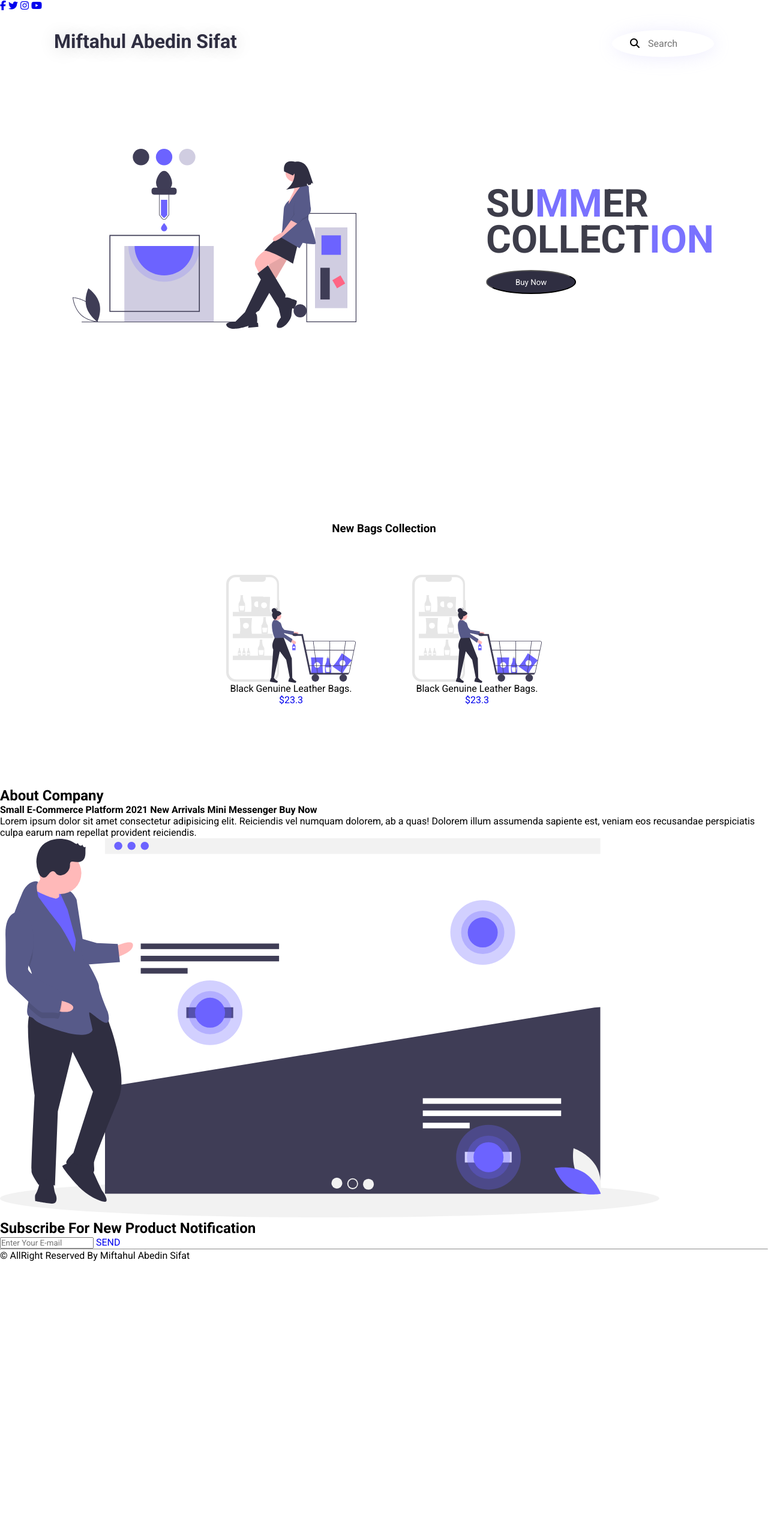
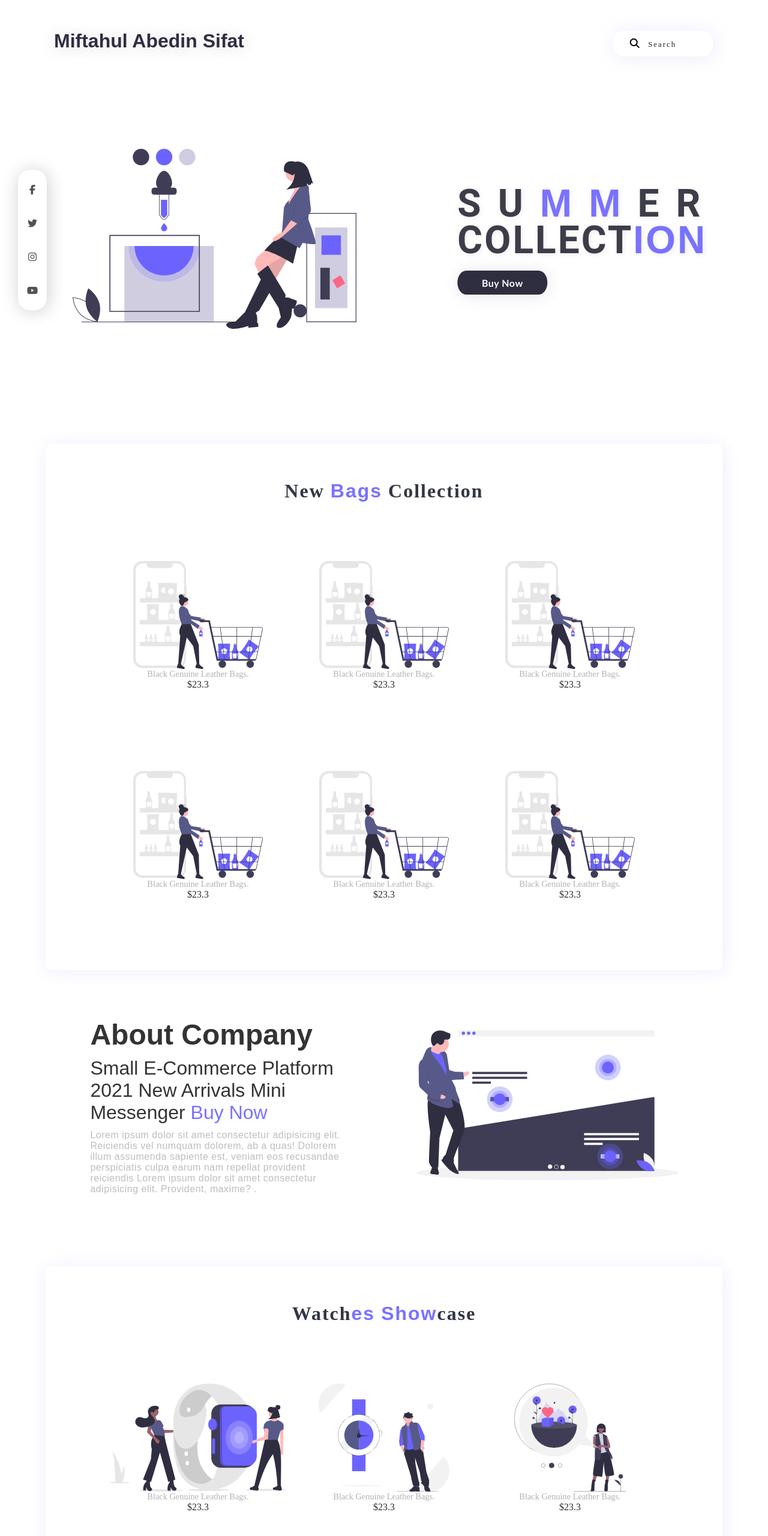
Before and after one commit to mohammadsifat54/GoriberEcommerce, a plain HTML site: page index.html in a window 1280 px wide. Shown: the top 2560 px of the page at 60% size. Before the commit the page ends 2102 px from the top, so only its background shows below. Drawn offline with Linux system fonts and the light colour scheme.

Commit message:
my ecommerce project

```diff
--- a/css/Style.css
+++ b/css/Style.css
@@ -1,20 +1,16 @@
 *{
     margin:0;
     padding:0;
-    font-family: 'Roboto', sans-serif;
+    font-family: sans-serif;
+
 }
-
 .container {
     width: 100%;
     height: 100vh;
-    position: relative;
 }
-
 a {
     text-decoration: none;
 }
-
-/* Logo */
 .logo {
     position: absolute;
     left: 90px;
@@ -25,10 +21,9 @@ a {
     font-weight: bold;
 	color: #2f2e41;
 	font-size:2rem;
+    letter-spacing: 1;
 }
-
-/* Search */
-.searchArea {
+.SearchArea {
     position: fixed;
 	right: 90px;
 	top: 50px;
@@ -38,11 +33,12 @@ a {
 	display: flex;
 	justify-content:center;
 	align-items: center;
-    border-radius: 50%;
+	border-radius: 10% 10% 10% 10% / 50% 50% 50% 50%;
 	box-shadow: 2px 2px 30px rgba(167, 158, 245, 0.2);
+	box-sizing: border-box;
 	z-index: 1;
+	border:1px solid rgba(167, 158, 245, 0.1);
 }
-
 .searchbox input{
     width: 90px;
 	height: 20px;
@@ -53,8 +49,15 @@ a {
 	font-size: 1rem;
 	padding: 0px 10px;
 }
+.searchbox input::placeholder{
+	color: #1D1D1D;
+	font-weight:400;
+	letter-spacing: 2px;
+	font-size: 0.8rem;
+	font-family: poppins;
 
-/* Section1 */
+}
+
 .section1{
     position:absolute;
     left:15%;
@@ -64,8 +67,6 @@ a {
 .section1 img {
     height: 300px;
 }
-
-/* Section1 Button */
 .section1Button{
 	position: absolute;
 	top: 50%;
@@ -73,50 +74,138 @@ a {
 	transform: translate(-90%,-50%);
 }
 
+
+
+
 .section1Button h1, h2{
+	font-family:Roboto;
 	font-weight: bold;
 	margin: 0px;
     line-height: 60px;
 	font-size: 4rem;
+	text-shadow: 2px 2px 10px rgba(0,0,0,0.08);
+	letter-spacing: 3px;
     color:#3D3D4A;
+    text-transform: uppercase;
 }
-.color { color: #7A72FF; }
+span {
+color:	#7A72FF;
+}
+
+.section1Button h1{
+    letter-spacing:28px;
+}
+
 
 .btn {
     width:150px;
 	height: 40px;
 	background-color: #2f2e41;
-    color:#fff;
+	box-shadow: 2px 2px 30px rgba(0,0,0,0.1);
 	display: flex;
 	justify-content: center;
 	align-items: center;
-    border-radius: 50%;
+	border-radius: 10% 10% 10% 10% / 50% 50% 50% 50%;
 	margin-top: 20px;
+	color:#fff;
+	font-family: calibri;
+	font-weight: 600;
+	letter-spacing: 0.5px;
+	font-size: 1rem;
+    outline: none;
     cursor: pointer;
+    border: transparent !important;
 }
 .btn:hover{
-    color:#fff;
+
+	color:#FFFFFF;
 	background-color: #6e64ff;
 	transition: all ease 0.5s;
+
 }
 
-/* Product Section */
+.iconArea{
+	position:fixed;
+	left: 30px;
+	top: 50%;
+	transform: translateY(-50%);
+	border-radius: 20px;
+	background-color: #FFFFFF;
+	box-shadow: 2px 2px 30px rgba(0,0,0,0.2);
+	padding: 5px 0px;
+	z-index: 1;
+}
+
+.iconArea a{
+	display: flex;
+	flex-direction: column;
+	justify-content: center;
+	align-items: center;
+	padding: 20px 15px;
+}
+
+
+.iconArea a i{
+	color:rgba(39,39,39,0.80);
+}
+
+
+.iconArea a:hover .fa-facebook-f{
+	color: #3b5998;
+}
+.iconArea a:hover .fa-twitter{
+	color: #00acee ;
+}
+.iconArea a:hover .fa-instagram{
+	color:  #3f729b ;
+}
+.iconArea a:hover .fa-youtube{
+
+	color: 	#FF0000;
+}
+
 .productSection {
 	width: 85%;
-    background-color: #fff;
+	background-color: #FFFFFF;
+	box-shadow: 2px 2px 30px rgba(167, 158, 245, 0.2);
+	display: flex;
 	margin:30px auto;
-    padding:40px 20px;
-    border-radius: 10px;
-    display: flex;
 	flex-direction: column;
 	align-items: center;
+	padding:40px 20px;
+	margin-top: -60px;
+	position: relative;
+	background-size:1000px;
+	border-radius: 10px;
+
+
 }
-
-.product {
+.productSection > h3{
+	margin:20px;
+	text-shadow: 2px 2px 10px rgba(0,0,0,0.05);
+	font-family: myriad pro;
+	font-weight: 700;
+	letter-spacing: 2px;
+	text-align: center;
+	font-size:2rem;
+	color:#323543;
+}
+.product{
 	display: flex;
 	justify-content: center;
 	align-items: center;
 	flex-wrap: wrap;
+	margin: 10px 0px;
+	width:100%;
+}
+
+
+.product{
+	display: flex;
+	justify-content: center;
+	align-items: center;
+	flex-wrap: wrap;
+	margin: 10px 0px;
 	width:100%;
 }
 
@@ -124,30 +213,171 @@ a {
 	width:250px;
 	height: 330px;
 	display: flex;
-    flex-direction: column;
 	justify-content: center;
 	align-items: center;
-    margin: 10px 30px;
+	flex-direction: column;
 	border-radius: 8px;
 	position: relative;
+	margin: 10px 30px;
+
 }
 
 .productBox img {
 	height: 180px;
 }
 
+.productBox p{
+	color:#4d4d4d70;
+	font-family: myriad pro;
+	font-size: 0.9rem;
+	letter-spacing: 0.5;
+}
+.productBox a{
+	color:#2c2c2c;
+	font-family: poppins;
+	font-size: 1rem;
+}
+
+
 .BuyBtn{
 	position: absolute;
 	width:140px;
 	height: 40px;
+	display: flex;
+	justify-content: center;
+	align-items: center;
+	font-family:calibri;
 	left: 50%;
 	bottom: -20px;
 	transform: translateX(-50%);
-    border-radius: 50%;
+	border-radius: 15% 15% 15% 15% / 50% 50% 50% 50%;
 	background:linear-gradient(120deg,#6b60ec 20%,#a166f4);
-    color:#fff;
+	color:#FFFFFF;
 	display: none;
+	animation: fade 0.2s;
 }
+
 .productBox:hover .BuyBtn{
 	display: flex;
 }
+
+.productBox:hover{
+	box-shadow: 2px 2px 30px rgba(0,0,0,0.1);
+	background-color:#FFFFFF;
+}
+.productBox:hover a:last-child{
+	color: #fff;
+	transition: all ease 0.3s;
+
+}
+.about{
+	display: flex;
+	width: 85%;
+	margin:50px auto;
+	justify-content: space-around;
+	align-items: center;
+	padding:30px;
+	margin-bottom: 150px !important;
+}
+
+.aboutBox{
+	width:40%;
+	font-family:myriad pro;
+}
+
+.aboutBox img{
+	width:100%;
+	height: 100%;
+	object-fit:contain;
+}
+
+.aboutBox h1{
+	color:#333333;
+	font-weight: 700;
+	font-size:3rem;
+	margin:0px;
+}
+.aboutBox h4{
+	color: #333333;
+	font-weight: 400;
+	font-size:2rem;
+	margin-top: 10px;
+	margin-bottom: 10px;
+}
+
+
+.aboutBox p{
+	font-size: 1rem;
+	color:#bdbdbd;
+	letter-spacing: 0.5px;
+
+}
+.Notification{
+	width:100%;
+	height:250px;
+	margin-bottom:30px;
+	display: flex;
+	flex-direction: column;
+	justify-content: center;
+	align-items: center;
+
+	}
+
+
+	.Notification h3{
+		font-size: 2rem;
+		color: rgb(56, 56, 56);
+		}
+
+
+		.NotificationInput{
+			width:500px;
+			background-color: #fff;
+			border-radius: 7% 7% 7% 7% / 50% 50% 50% 50%;
+			height: 60px;
+			display: flex;
+			justify-content: center;
+			align-items: center;
+			padding:5px 20px;
+			box-shadow: 2px 5px 30px rgba(0,0,0,0.1);
+			margin-top: 30px;
+		}
+
+
+		.NotificationInput input{
+			width:100%;
+			height: 40px;
+			border: none;
+			outline: none;
+			background-color: transparent;
+		}
+
+
+
+		.NotificationButton{
+			width:120px;
+			height: 40px;
+			background-color: #202020;
+			border-radius: 20px;
+			color: #fff;
+			display: flex;
+			justify-content: center;
+			align-items: center;
+			text-transform: uppercase;
+			font-weight: bold;
+			box-shadow: 2px 2px 30px rgba(0,0,0,0.1);
+			font-size: 1rem;
+		}
+		.NotificationButton:hover{
+			background-color:#6b60ec;
+			transition: all  ease 0.5s;
+		}
+
+		footer {
+			background-color: black!important;
+			padding:20px;
+		}
+		footer p {
+			text-align: center;
+			color: #f2f2f2;
+		}
--- a/index.html
+++ b/index.html
@@ -5,24 +5,18 @@
     <meta http-equiv="X-UA-Compatible" content="IE=edge">
     <meta name="viewport" content="width=device-width, initial-scale=1.0">
     <title>My New Project</title>
+    <script crossorigin="anonymous" src="https://kit.fontawesome.com/70a642cd7c.js"></script>
+<link rel="stylesheet" href="css/style.css">
 
-    <!-- Google Fonts -->
-    <link href="https://fonts.googleapis.com/css2?family=Roboto:wght@400;700&display=swap" rel="stylesheet">
-
-    <!-- Font Awesome -->
-    <script crossorigin="anonymous" src="https://kit.fontawesome.com/70a642cd7c.js"></script>
-
-    <!-- CSS -->
-    <link rel="stylesheet" href="css/style.css">
 </head>
 <body>
     <div class="container">
 
         <div class="logo">
-          <a href="#">Miftahul Abedin Sifat</a>
+          <a href="">Miftahul Abedin Sifat</a>
         </div>
 
-        <div class="searchArea">
+        <div class="SearchArea">
             <div class="searchbox">
                 <i class="fas fa-search"></i>
                 <input type="search" placeholder="Search">
@@ -35,7 +29,9 @@
 
         <div class="section1Button">
             <h1>SU<span class="color">MM</span>ER </h1>
+
             <h2>COLLECT<span class="color">ION</span></h2>
+
             <button class="btn">Buy Now</button>
         </div>
 
@@ -48,51 +44,136 @@
 
     </div>
 
-    <!-- Product Section -->
+
 <section class="productSection">
+
     <h3>New <span>Bags</span> Collection</h3>
+
     <div class="product">
+
         <div class="productBox">
             <img src="img/undraw_shopping_app_flsj.svg" alt="">
             <p>Black Genuine Leather Bags.</p>
-                <a href="#">$23.3</a>
-                <a href="#" class="BuyBtn">Add To Cart</a>
+            <a href="" >$23.3</a>
+            <a href="" class="BuyBtn">Add To Cart</a>
+        </div>
+
+        <div class="productBox">
+            <img src="img/undraw_shopping_app_flsj.svg" alt="">
+            <p>Black Genuine Leather Bags.</p>
+            <a href="">$23.3</a>
+            <a href="" class="BuyBtn">Add To Cart</a>
         </div>
         <div class="productBox">
             <img src="img/undraw_shopping_app_flsj.svg" alt="">
             <p>Black Genuine Leather Bags.</p>
-                <a href="#">$23.3</a>
-                <a href="#" class="BuyBtn">Add To Cart</a>
+            <a href="">$23.3</a>
+            <a href="" class="BuyBtn">Add To Cart</a>
         </div>
-            <!-- More productBox elements can be duplicated similarly -->
+        <div class="productBox">
+            <img src="img/undraw_shopping_app_flsj.svg" alt="">
+            <p>Black Genuine Leather Bags.</p>
+            <a href="">$23.3</a>
+            <a href="" class="BuyBtn">Add To Cart</a>
         </div>
+        <div class="productBox">
+            <img src="img/undraw_shopping_app_flsj.svg" alt="">
+            <p>Black Genuine Leather Bags.</p>
+            <a href="">$23.3</a>
+            <a href="" class="BuyBtn">Add To Cart</a>
+        </div>
+        <div class="productBox">
+            <img src="img/undraw_shopping_app_flsj.svg" alt="">
+            <p>Black Genuine Leather Bags.</p>
+            <a href="">$23.3</a>
+            <a href="" class="BuyBtn">Add To Cart</a>
+        </div>
+
+    </div>
+
+
 </section>
 
-    <!-- About Section -->
+
+
 <section class="about">
     <div class="aboutBox">
         <h1>About Company</h1>
         <h4>Small E-Commerce Platform 2021 New Arrivals Mini Messenger <span>Buy Now</span></h4>
-            <p>Lorem ipsum dolor sit amet consectetur adipisicing elit. Reiciendis vel numquam dolorem, ab a quas! Dolorem illum assumenda sapiente est, veniam eos recusandae perspiciatis culpa earum nam repellat provident reiciendis.</p>
+        <p>Lorem ipsum dolor sit amet consectetur adipisicing elit. Reiciendis vel numquam dolorem, ab a quas! Dolorem illum assumenda sapiente est, veniam eos recusandae perspiciatis culpa earum nam repellat provident reiciendis Lorem ipsum dolor sit amet consectetur adipisicing elit. Provident, maxime? .</p>
     </div>
     <div class="aboutBox">
         <img src="img/undraw_heatmap_uyye.svg" alt="">
     </div>
 </section>
 
-    <!-- Notification Section -->
-    <section class="notification">
-        <h1>Subscribe For New Product Notification</h1>
-        <div class="notificationInput">
-            <input type="email" placeholder="Enter Your E-mail">
-            <a href="#" class="notificationButton">SEND</a>
+
+<section class="productSection">
+
+    <h3>Watch<span>es</span> <span>Show</span>case</h3>
+
+    <div class="product">
+
+        <div class="productBox">
+            <img src="img/undraw_watch_application_uhc9.svg" alt="">
+            <p>Black Genuine Leather Bags.</p>
+            <a href="" >$23.3</a>
+            <a href="" class="BuyBtn">Add To Cart</a>
+        </div>
+
+        <div class="productBox">
+            <img src="img/undraw_in_no_time_6igu.svg" alt="">
+            <p>Black Genuine Leather Bags.</p>
+            <a href="">$23.3</a>
+            <a href="" class="BuyBtn">Add To Cart</a>
+        </div>
+        <div class="productBox">
+            <img src="img/undraw_smartwatch_74tv.svg" alt="">
+            <p>Black Genuine Leather Bags.</p>
+            <a href="">$23.3</a>
+            <a href="" class="BuyBtn">Add To Cart</a>
+        </div>
+
+        <div class="productBox">
+            <img src="img/undraw_watch_application_uhc9.svg" alt="">
+            <p>Black Genuine Leather Bags.</p>
+            <a href="" >$23.3</a>
+            <a href="" class="BuyBtn">Add To Cart</a>
+        </div>
+
+        <div class="productBox">
+            <img src="img/undraw_in_no_time_6igu.svg" alt="">
+            <p>Black Genuine Leather Bags.</p>
+            <a href="">$23.3</a>
+            <a href="" class="BuyBtn">Add To Cart</a>
+        </div>
+        <div class="productBox">
+            <img src="img/undraw_smartwatch_74tv.svg" alt="">
+            <p>Black Genuine Leather Bags.</p>
+            <a href="">$23.3</a>
+            <a href="" class="BuyBtn">Add To Cart</a>
+        </div>
+
+    </div>
+
+
+</section>
+
+
+<section class="Notification">
+    <h1>Subcribe For New Product Notification</h1>
+
+    <div class="NotificationInput">
+        <input  type="email" placeholder="Enter Your E-mail">
+        <a href="" class="NotificationButton">SEND</a>
     </div>
 </section>
-
 <hr>
 
 <footer>
     <p>© AllRight Reserved By Miftahul Abedin Sifat</p>
 </footer>
+
+
 </body>
 </html>
```
Lines whose indentation alone changed are shown as unchanged.
